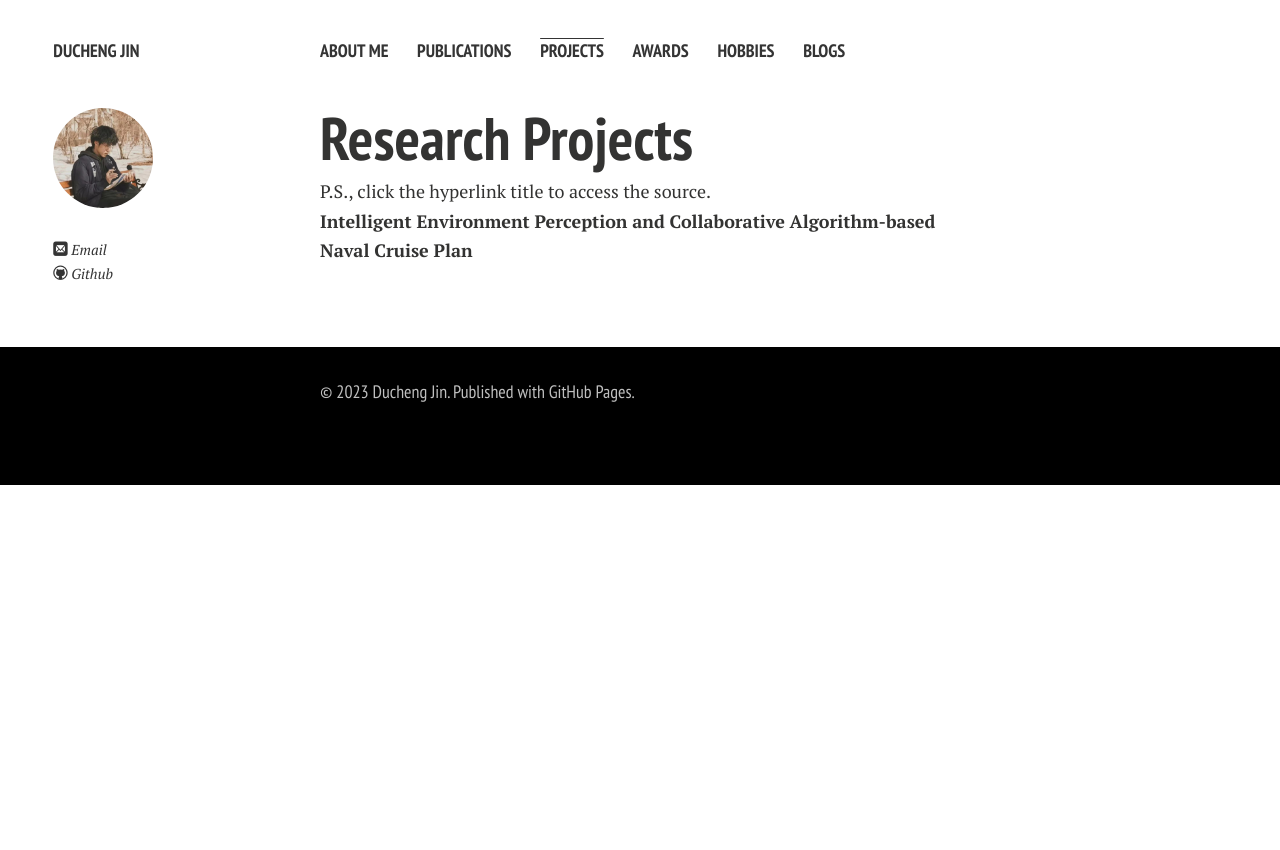
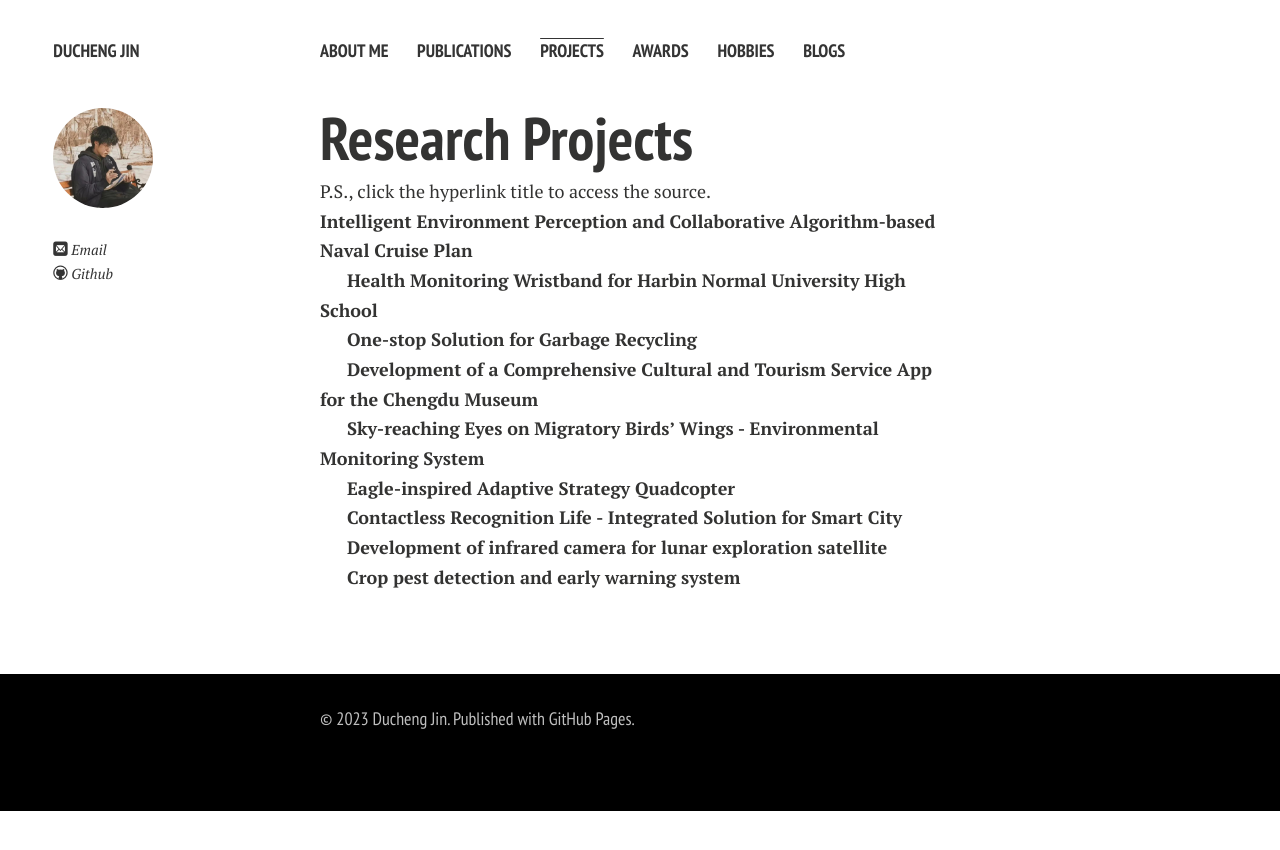
Before and after one commit to JinDucheng/JinDucheng.github.io, a Jekyll site: the page built from projects.md, in a window 1280 px wide. Shown: the top 850 px of the page. Built offline with Jekyll 4.4.1, drawn with Linux system fonts in a browser that asks for light colours; nearby versions of some CDN libraries; comment, search, counter and statistics services are not loaded; a style sheet for code colours, icons or effects is not loaded.

Commit message:
Update projects.md

```diff
--- a/projects.md
+++ b/projects.md
@@ -7,3 +7,19 @@ title: Projects
 # Research Projects
 
 P.S., click the hyperlink title to access the source.<br>**Intelligent Environment Perception and Collaborative Algorithm-based Naval Cruise Plan**
+
+**Health Monitoring Wristband for Harbin Normal University High School**
+
+**One-stop Solution for Garbage Recycling**
+
+**Development of a Comprehensive Cultural and Tourism Service App for the Chengdu Museum**
+
+**Sky-reaching Eyes on Migratory Birds' Wings - Environmental Monitoring System**
+
+**Eagle-inspired Adaptive Strategy Quadcopter**
+
+**Contactless Recognition Life - Integrated Solution for Smart City**
+
+**Development of infrared camera for lunar exploration satellite**
+
+**Crop pest detection  and early warning system**
```
